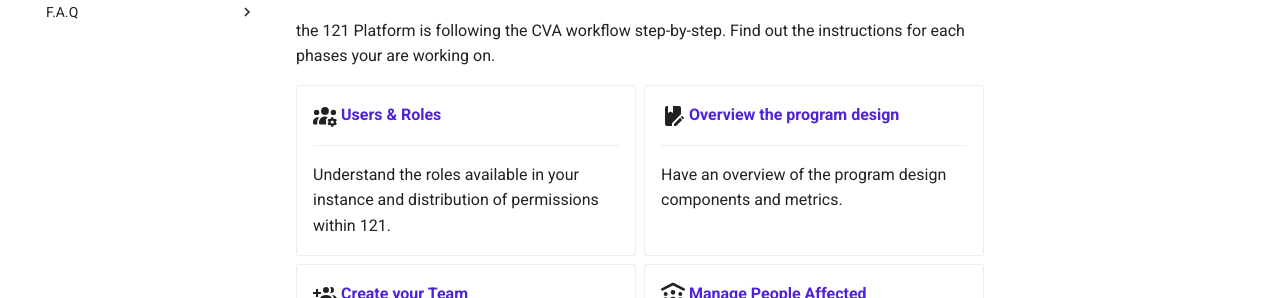
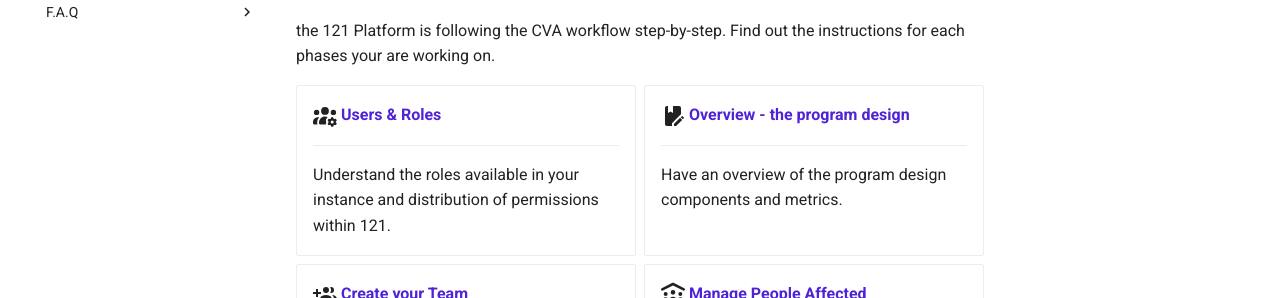
Before and after one commit to rodekruis/data-service-catalogue, an MkDocs documentation site: the page built from docs/index.md, in a window 1280 px wide and 900 px high. Shown: the part 368-666 px from the top of the window. Built offline with MkDocs 1.6.1 and Material for MkDocs 9.7.7, drawn with Linux system fonts in a browser that asks for light colours; plug-ins that fetch from the network failed and are left out; part of the change alters nothing that is shown.

```diff
--- a/docs/index.md
+++ b/docs/index.md
@@ -13,6 +13,7 @@ On the left you can find a navigation overview, or find the information you need
 
 the 121 Platform is following the CVA workflow step-by-step. Find out the instructions for each phases your are working on.
 
+<!-- markdownlint-disable -->
 <div class="grid cards" markdown>
 
 -   :fontawesome-solid-users-gear:{ .lg .middle } [__Users & Roles__](./users/description-roles.md)
@@ -22,7 +23,7 @@ the 121 Platform is following the CVA workflow step-by-step. Find out the instru
     Understand the roles available in your instance and distribution of permissions within 121.
 
 
--   :material-book-edit:{ .lg .middle } [__Overview the program design__](./design/design.md)
+-   :material-book-edit:{ .lg .middle } [__Overview  - the program design__](./design/design.md)
 
     ---
 
@@ -79,6 +80,11 @@ the 121 Platform is following the CVA workflow step-by-step. Find out the instru
 
 </div>
 
-___
-Need further assistance? Contact your dedicated Account Manager or reach our [support team via email](mailto:support@121.global).
-___
+<!-- markdownlint-enable -->
+
+---
+
+Need further assistance? Contact your dedicated Account Manager
+or reach our [support team via email](mailto:support@121.global).
+
+---
```
